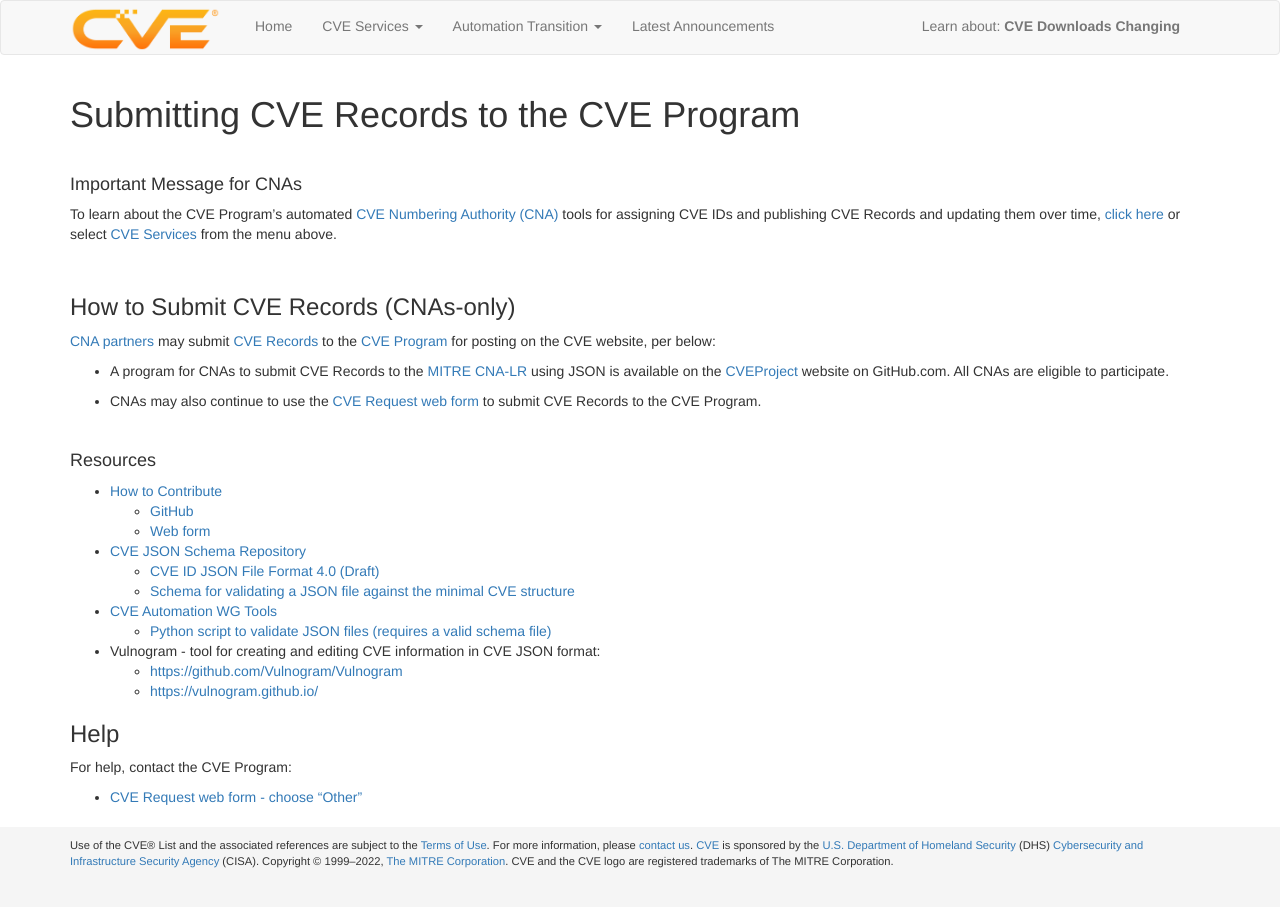
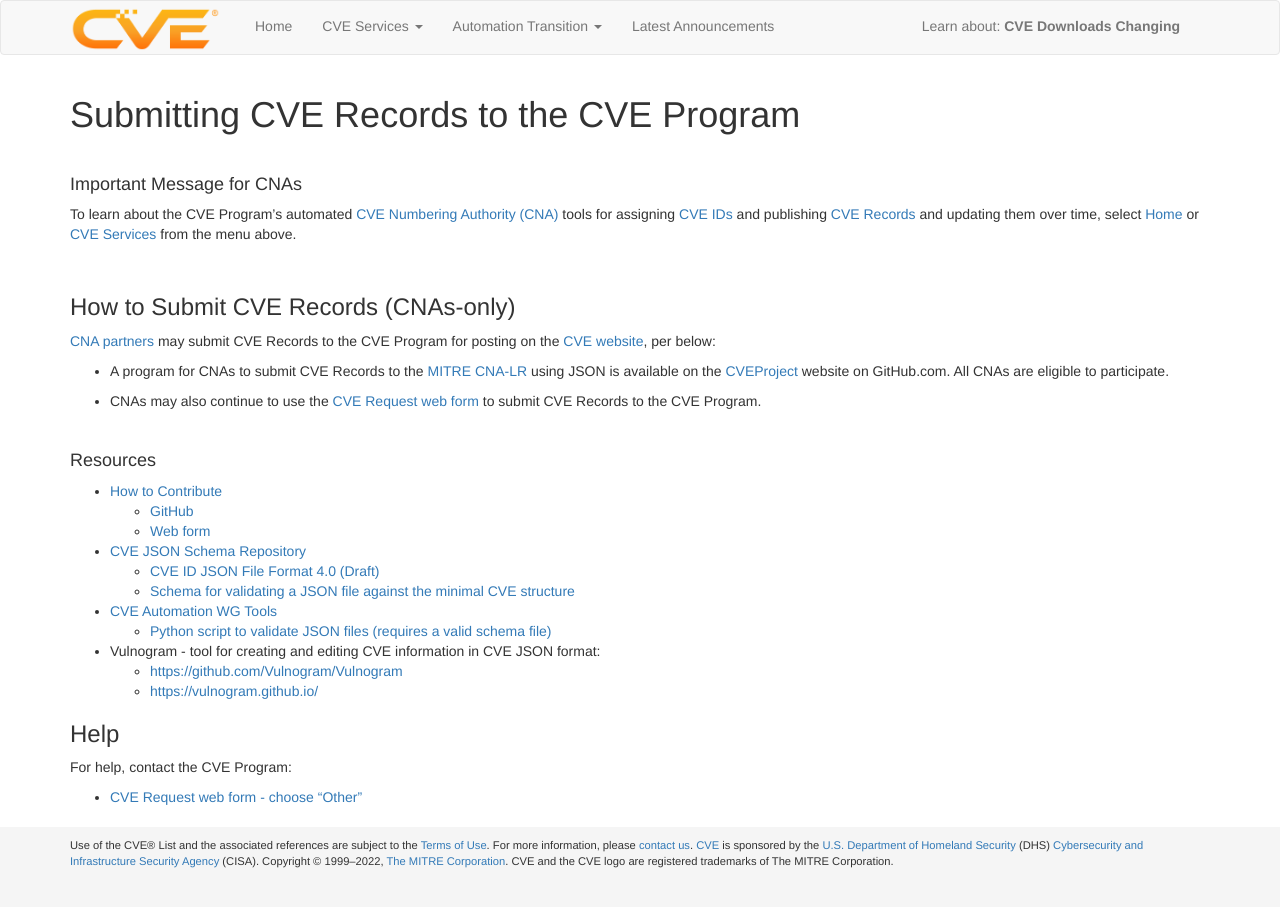
Before and after one commit to CVEProject/cveproject.github.io, a Jekyll site: the page built from docs/cna/submitting_cve_entries_to_root_cnas/index.md, in a window 1280 px wide. Built offline with Jekyll 4.4.1, drawn with Linux system fonts in a browser that asks for light colours; nearby versions of some CDN libraries.

Commit message:
Update index.md

```diff
--- a/docs/cna/submitting_cve_entries_to_root_cnas/index.md
+++ b/docs/cna/submitting_cve_entries_to_root_cnas/index.md
@@ -7,13 +7,13 @@ layout: page
 
 #### Important Message for CNAs
 
-To learn about the CVE Program's automated [CVE Numbering Authority (CNA)](https://www.cve.org/ProgramOrganization/CNAs) tools for assigning CVE IDs and publishing CVE Records and updating them over time, [click here](https://cveproject.github.io/) or select [CVE Services](https://cveproject.github.io/automation-cve-services) from the menu above.
+To learn about the CVE Program's automated [CVE Numbering Authority (CNA)](https://www.cve.org/ProgramOrganization/CNAs) tools for assigning [CVE IDs](https://www.cve.org/ResourcesSupport/Glossary?activeTerm=CVEID) and publishing [CVE Records](https://www.cve.org/ResourcesSupport/Glossary?activeTerm=glossaryRecord) and updating them over time, select [Home](https://cveproject.github.io/) or [CVE Services](https://cveproject.github.io/automation-cve-services) from the menu above.
 
 <br>
 
 ### How to Submit CVE Records (CNAs-only)
 
-[CNA partners](https://www.cve.org/ProgramOrganization/CNAs) may submit [CVE Records](https://www.cve.org/ResourcesSupport/Glossary?activeTerm=glossaryRecord) to the [CVE Program](https://www.cve.org/) for posting on the CVE website, per below:
+[CNA partners](https://www.cve.org/ProgramOrganization/CNAs) may submit CVE Records to the CVE Program for posting on the [CVE website](https://www.cve.org/), per below:
 
 * A program for CNAs to submit CVE Records to the [MITRE CNA-LR](https://www.cve.org/PartnerInformation/ListofPartners/partner/mitre) using JSON is available on the [CVEProject](https://github.com/CVEProject/cvelist) website on GitHub.com. All CNAs are eligible to participate.
 
```
